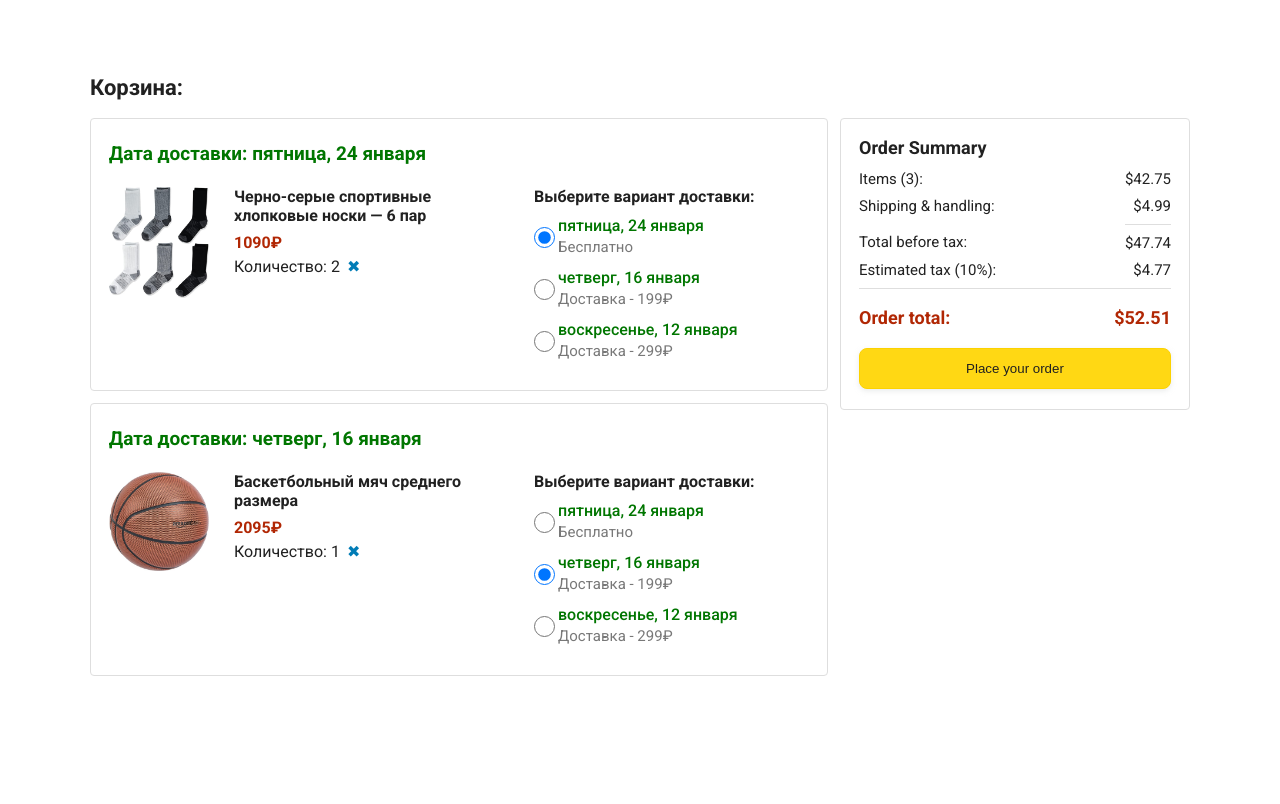
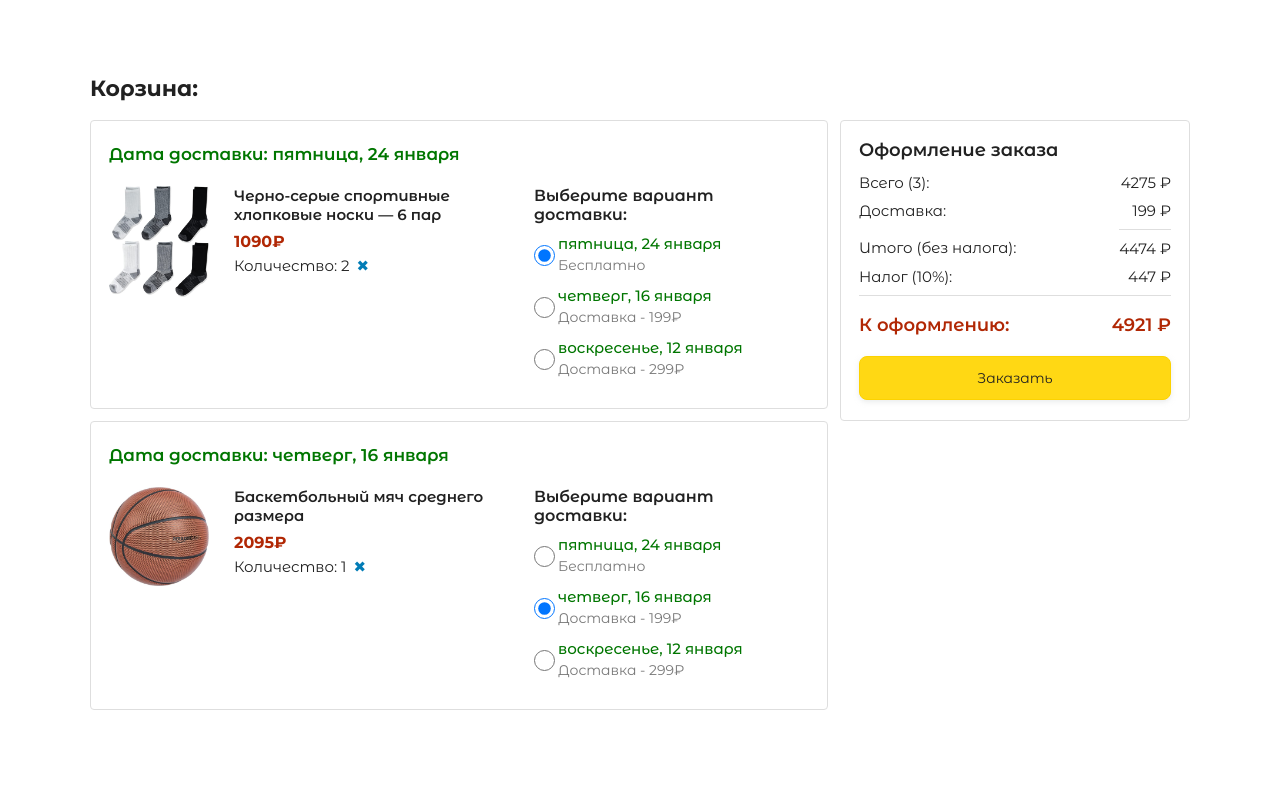
Before and after one commit to Flexer144/Amazon, a website with bundled scripts: page checkout.html in a window 1280 px wide. Shown: the part 65-869 px from the top of the page. Built offline with nearby package versions, Linux system fonts and the light colour scheme.

Commit message:
Добавил высчет суммы заказа

```diff
--- a/checkout.html
+++ b/checkout.html
@@ -45,40 +45,7 @@
       <div class="checkout-grid">
         <div class="order-summary js-order-summary"></div>
 
-        <div class="payment-summary">
-          <div class="payment-summary-title">
-            Order Summary
-          </div>
-
-          <div class="payment-summary-row">
-            <div>Items (3):</div>
-            <div class="payment-summary-money">$42.75</div>
-          </div>
-
-          <div class="payment-summary-row">
-            <div>Shipping &amp; handling:</div>
-            <div class="payment-summary-money">$4.99</div>
-          </div>
-
-          <div class="payment-summary-row subtotal-row">
-            <div>Total before tax:</div>
-            <div class="payment-summary-money">$47.74</div>
-          </div>
-
-          <div class="payment-summary-row">
-            <div>Estimated tax (10%):</div>
-            <div class="payment-summary-money">$4.77</div>
-          </div>
-
-          <div class="payment-summary-row total-row">
-            <div>Order total:</div>
-            <div class="payment-summary-money">$52.51</div>
-          </div>
-
-          <button class="place-order-button button-primary">
-            Place your order
-          </button>
-        </div>
+        <div class="payment-summary payment-summary-js"></div>
       </div>
     </div>
 
--- a/data/cart.js
+++ b/data/cart.js
@@ -51,6 +51,7 @@ export function updateQuantityCheckout(){
     zero += cartItem.quantity
   })
   classItemCheckout.innerHTML = `${zero} шт.`
+  return zero;
 }
 
 export function removeFromCart(idProduct) {
--- a/script/checkout/orderSummary.js
+++ b/script/checkout/orderSummary.js
@@ -124,6 +124,7 @@ export function renderOrderSummary(){
       console.log(productContainer)
       productContainer.remove()
       updateQuantityCheckout()
+      renderPaymentSummary()
       })
   })
 
--- a/script/checkout/paymentSummary.js
+++ b/script/checkout/paymentSummary.js
@@ -1,4 +1,4 @@
-import { cart } from "../../data/cart.js"
+import { cart, updateQuantityCheckout } from "../../data/cart.js"
 import { getProduct } from "../../data/products.js";
 import { getDeliveryOption } from "../../data/deliveryOptions.js";
 
@@ -16,8 +16,46 @@ export function renderPaymentSummary(){
   });
 
   const totalBeforeTax = productPrice + shipingPrice
-  const tax = totalBeforeTax * 0.1
+  const tax = Math.round(totalBeforeTax * 0.1)
 
   const totalOrderPrice = totalBeforeTax + tax
   console.log(productPrice, shipingPrice, totalBeforeTax, tax, totalOrderPrice)
+
+
+  const paymentSummaryHTML = `
+    <div class="payment-summary-title">
+      Оформление заказа
+    </div>
+
+    <div class="payment-summary-row">
+      <div>Всего (${updateQuantityCheckout()}):</div>
+      <div class="payment-summary-money">${productPrice} ₽</div>
+    </div>
+
+    <div class="payment-summary-row">
+      <div>Доставка:</div>
+      <div class="payment-summary-money">${shipingPrice} ₽</div>
+    </div>
+
+    <div class="payment-summary-row subtotal-row">
+      <div>Итого (без налога):</div>
+      <div class="payment-summary-money">${totalBeforeTax} ₽</div>
+    </div>
+
+    <div class="payment-summary-row">
+      <div>Налог (10%):</div>
+      <div class="payment-summary-money">${tax} ₽</div>
+    </div>
+
+    <div class="payment-summary-row total-row">
+      <div>К оформлению:</div>
+      <div class="payment-summary-money">${totalOrderPrice} ₽</div>
+    </div>
+
+    <button class="place-order-button button-primary">
+      Заказать
+    </button>
+  `
+
+  document.querySelector('.payment-summary-js').innerHTML = paymentSummaryHTML;
 }
--- a/styles/pages/amazon.css
+++ b/styles/pages/amazon.css
@@ -1,3 +1,5 @@
+@import url('https://fonts.googleapis.com/css2?family=Libre+Franklin:ital,wght@0,100..900;1,100..900&family=Montserrat+Alternates:ital,wght@0,100;0,200;0,300;0,400;0,500;0,600;0,700;0,800;0,900;1,100;1,200;1,300;1,400;1,500;1,600;1,700;1,800;1,900&display=swap');
+
 .main {
   margin-top: 60px;
 }
@@ -119,7 +121,7 @@
 }
 
 .product-price {
-  font-weight: 700;
+  font-weight: 600;
   margin-bottom: 10px;
 }
 
--- a/styles/pages/checkout/checkout.css
+++ b/styles/pages/checkout/checkout.css
@@ -1,3 +1,5 @@
+
+
 .main {
   max-width: 1100px;
   padding-left: 30px;
@@ -70,8 +72,8 @@
 
 .delivery-date {
   color: rgb(0, 118, 0);
-  font-weight: 700;
-  font-size: 19px;
+  font-weight:600;
+  font-size: 17px;
   margin-top: 5px;
   margin-bottom: 22px;
 }
@@ -105,8 +107,9 @@
 }
 
 .product-name {
-  font-weight: 700;
+  font-weight: 600;
   margin-bottom: 8px;
+  font-size: 15px;
 }
 
 .product-price {
@@ -117,6 +120,9 @@
 
 .product-quantity .link-primary {
   margin-left: 3px;
+}
+.product-quantity{
+  font-size: 15px;
 }
 
 @media (max-width: 1000px) {
@@ -135,8 +141,9 @@
 }
 
 .delivery-options-title {
-  font-weight: 700;
+  font-weight: 600;
   margin-bottom: 10px;
+  font-size: 16px;
 }
 
 .delivery-option {
@@ -144,6 +151,7 @@
   grid-template-columns: 24px 1fr;
   margin-bottom: 12px;
   cursor: pointer;
+  font-size: 15px;
 }
 
 .delivery-option-input {
@@ -159,11 +167,11 @@
 
 .delivery-option-price {
   color: rgb(120, 120, 120);
-  font-size: 15px;
+  font-size: 14px;
 }
 
 .payment-summary-title {
-  font-weight: 700;
+  font-weight: 600;
   font-size: 18px;
   margin-bottom: 12px;
 }
@@ -193,7 +201,7 @@
 
 .total-row {
   color: rgb(177, 39, 4);
-  font-weight: 700;
+  font-weight: 600;
   font-size: 18px;
 
   border-top: 1px solid rgb(222, 222, 222);
@@ -208,4 +216,5 @@
 
   margin-top: 11px;
   margin-bottom: 15px;
+  font-weight: 500;
 }
--- a/styles/shared/amazon-header.css
+++ b/styles/shared/amazon-header.css
@@ -65,7 +65,9 @@
 .search-bar {
   flex: 1;
   width: 0;
-  font-size: 16px;
+  font-size: 14px;
+  font-family: Montserrat Alternates;
+  font-weight: 500;
   height: 38px;
   padding-left: 15px;
   border: none;
--- a/styles/shared/general.css
+++ b/styles/shared/general.css
@@ -1,5 +1,7 @@
+@import url('https://fonts.googleapis.com/css2?family=Libre+Franklin:ital,wght@0,100..900;1,100..900&family=Montserrat+Alternates:ital,wght@0,100;0,200;0,300;0,400;0,500;0,600;0,700;0,800;0,900;1,100;1,200;1,300;1,400;1,500;1,600;1,700;1,800;1,900&display=swap');
+
 body {
-  font-family: Roboto, Arial;
+  font-family: Montserrat Alternates;
   color: rgb(33, 33, 33);
   /* The <body> element has a default margin of 8px
      on all sides. This removes the default margins. */
@@ -21,7 +23,7 @@ select {
 }
 
 input, select, button {
-  font-family: Roboto, Arial;
+  font-family: Montserrat Alternates;
 }
 
 .button-primary {
@@ -30,7 +32,9 @@ input, select, button {
   border: 1px solid rgb(252, 210, 0);
   border-radius: 8px;
   cursor: pointer;
-  font-family:Arial, Helvetica, sans-serif;
+  font-family: Montserrat Alternates;
+  font-size: 14px;
+  font-weight: 400;
   box-shadow: 0 2px 5px rgba(213, 217, 217, 0.5);
 }
 
@@ -73,6 +77,7 @@ input, select, button {
   -webkit-line-clamp: 2;
   -webkit-box-orient: vertical;
   overflow: hidden;
+  font-size: 15.3px;
 }
 
 .link-primary {
```
